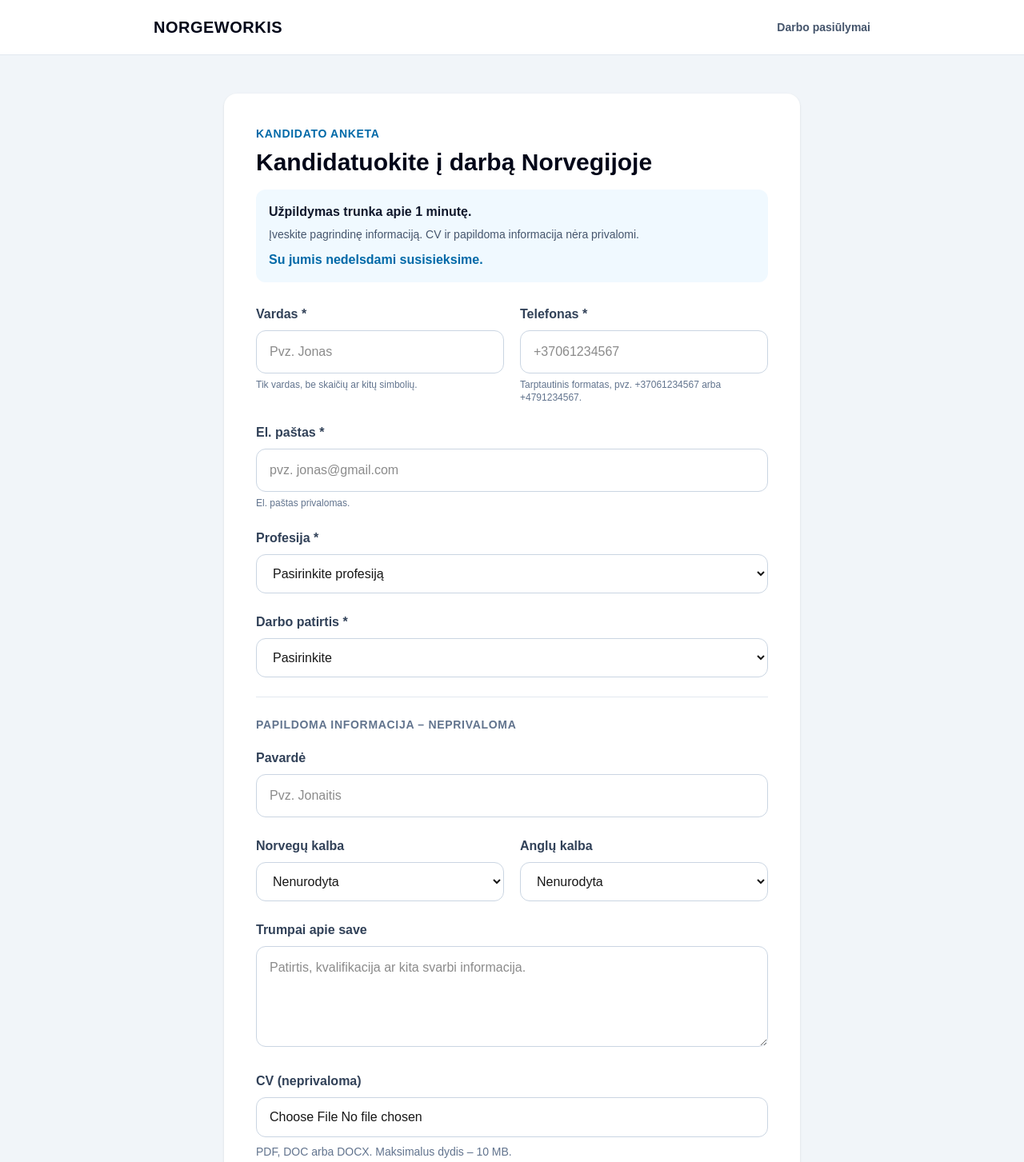
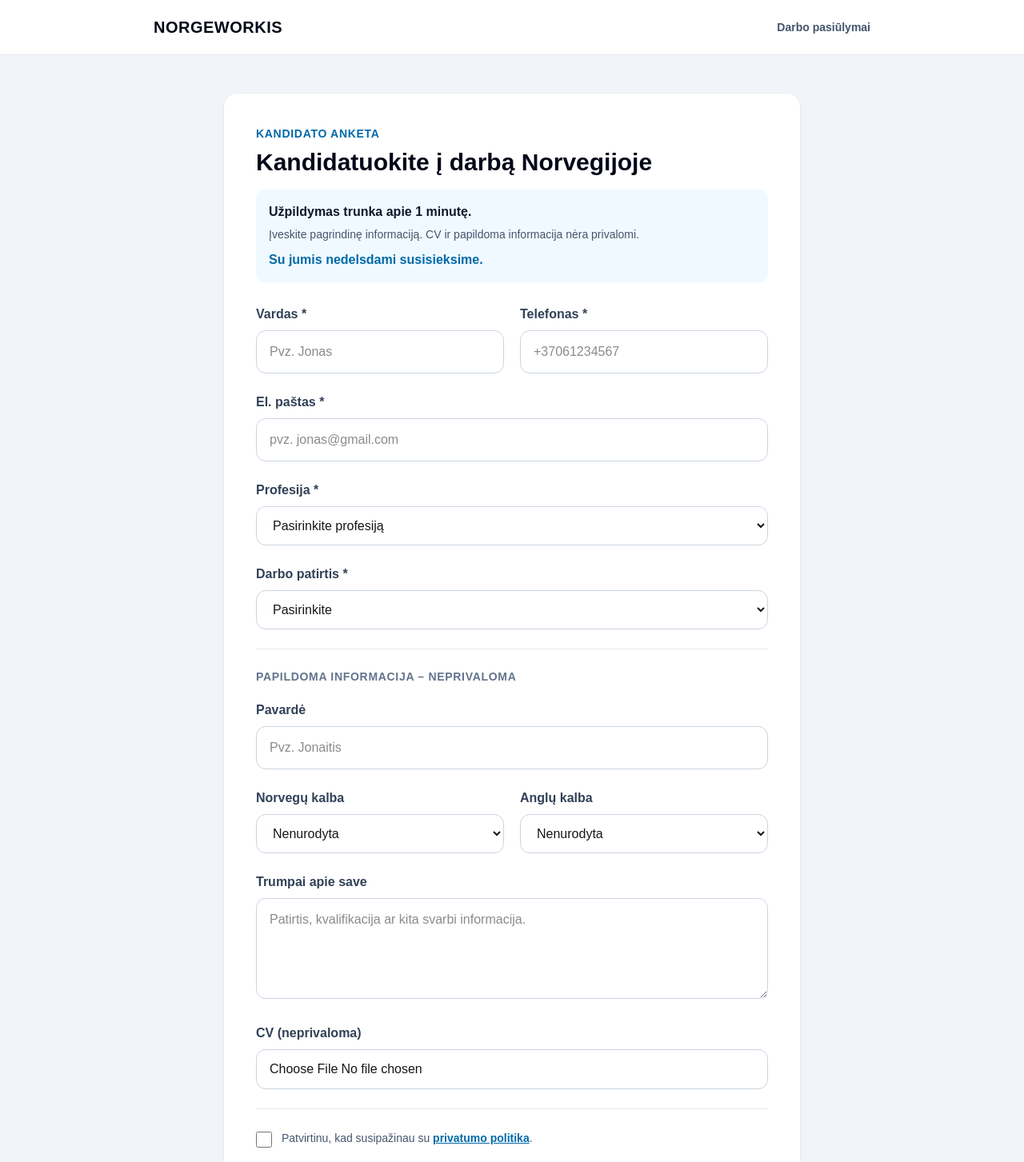
Before and after one commit to Rubio255/norgeworkis, a Next.js app: page /registracija in a window 1280 px wide. Shown: the top 1453 px of the page at 80% size. Built offline with nearby package versions, Linux system fonts and the light colour scheme; no server answers.

Commit message:
Supaprastintas registracijos laukeliu vaizdas

```diff
--- a/app/registracija/RegistracijaClient.tsx
+++ b/app/registracija/RegistracijaClient.tsx
@@ -122,7 +122,7 @@ function validatePhone(
     /^\+[1-9]\d{7,14}$/;
 
   if (!phonePattern.test(phone)) {
-    return "Telefono numerį įveskite tarptautiniu formatu, pvz. +37061234567 arba +4791234567.";
+    return "Neteisingas telefono numeris. Naudokite tarptautinį formatą, pvz. +37061234567.";
   }
 
   return null;
@@ -134,7 +134,6 @@ function validateEmail(
   const email =
     value.trim().toLowerCase();
 
-  // EL. PAŠTAS PRIVALOMAS
   if (!email) {
     return "Įveskite el. pašto adresą.";
   }
@@ -536,7 +535,6 @@ export default function RegistracijaClient() {
       return;
     }
 
-    // EL. PAŠTAS PRIVALOMAS
     if (!email.trim()) {
       setErrorMessage(
         "Įveskite el. pašto adresą."
@@ -912,13 +910,11 @@ export default function RegistracijaClient() {
               <div
                 aria-hidden="true"
                 style={{
-                  position:
-                    "absolute",
+                  position: "absolute",
                   left: "-10000px",
                   width: "1px",
                   height: "1px",
-                  overflow:
-                    "hidden",
+                  overflow: "hidden",
                 }}
               >
                 <label htmlFor="website">
@@ -955,10 +951,6 @@ export default function RegistracijaClient() {
                     placeholder="Pvz. Jonas"
                     className="w-full rounded-xl border border-slate-300 px-4 py-3.5 text-base outline-none focus:border-sky-600"
                   />
-
-                  <p className="mt-1.5 text-xs text-slate-500">
-                    Tik vardas, be skaičių ar kitų simbolių.
-                  </p>
                 </div>
 
                 <div>
@@ -980,10 +972,6 @@ export default function RegistracijaClient() {
                     placeholder="+37061234567"
                     className="w-full rounded-xl border border-slate-300 px-4 py-3.5 text-base outline-none focus:border-sky-600"
                   />
-
-                  <p className="mt-1.5 text-xs text-slate-500">
-                    Tarptautinis formatas, pvz. +37061234567 arba +4791234567.
-                  </p>
                 </div>
               </div>
 
@@ -1008,10 +996,6 @@ export default function RegistracijaClient() {
                   placeholder="pvz. jonas@gmail.com"
                   className="w-full rounded-xl border border-slate-300 px-4 py-3.5 text-base outline-none focus:border-sky-600"
                 />
-
-                <p className="mt-1.5 text-xs text-slate-500">
-                  El. paštas privalomas.
-                </p>
               </div>
 
               <div>
@@ -1146,9 +1130,7 @@ export default function RegistracijaClient() {
                   </label>
 
                   <select
-                    value={
-                      norveguKalba
-                    }
+                    value={norveguKalba}
                     onChange={(e) =>
                       setNorveguKalba(
                         e.target.value
@@ -1183,9 +1165,7 @@ export default function RegistracijaClient() {
                   </label>
 
                   <select
-                    value={
-                      angluKalba
-                    }
+                    value={angluKalba}
                     onChange={(e) =>
                       setAngluKalba(
                         e.target.value
@@ -1247,22 +1227,16 @@ export default function RegistracijaClient() {
                   accept=".pdf,.doc,.docx,application/pdf,application/msword,application/vnd.openxmlformats-officedocument.wordprocessingml.document"
                   onChange={(e) =>
                     handleCvChange(
-                      e.target
-                        .files?.[0] ||
+                      e.target.files?.[0] ||
                         null
                     )
                   }
                   className="block w-full rounded-xl border border-slate-300 bg-white px-4 py-3"
                 />
 
-                <p className="mt-2 text-sm text-slate-500">
-                  PDF, DOC arba DOCX. Maksimalus dydis – 10 MB.
-                </p>
-
                 {cv && (
                   <p className="mt-2 text-sm font-semibold text-slate-700">
-                    Pasirinktas failas:{" "}
-                    {cv.name}
+                    Pasirinktas failas: {cv.name}
                   </p>
                 )}
               </div>
```
